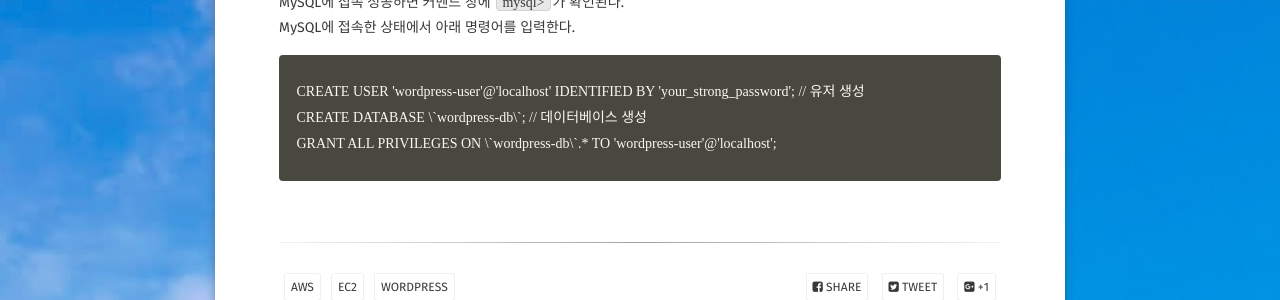
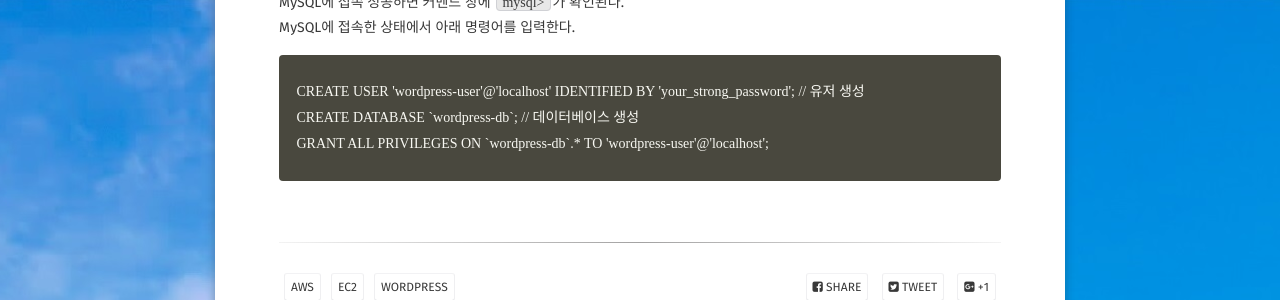
Before and after one commit to kangyechan/kangyechan.github.io, a Jekyll site: the page built from _posts/2019-01-08-aws-ec2-server-wp.md, in a window 1280 px wide. Shown: the part 905-1205 px from the top of the page. Built offline with Jekyll 4.4.1, drawn with Linux system fonts in a browser that asks for light colours; some web fonts are replaced.

```diff
--- a/_posts/2019-01-08-aws-ec2-server-wp.md
+++ b/_posts/2019-01-08-aws-ec2-server-wp.md
@@ -34,6 +34,6 @@ MySQL에 접속한 상태에서 아래 명령어를 입력한다.
 
 {% highlight html %}
  CREATE USER 'wordpress-user'@'localhost' IDENTIFIED BY 'your_strong_password'; // 유저 생성
- CREATE DATABASE \`wordpress-db\`; // 데이터베이스 생성
- GRANT ALL PRIVILEGES ON \`wordpress-db\`.* TO 'wordpress-user'@'localhost';
+ CREATE DATABASE `wordpress-db`; // 데이터베이스 생성
+ GRANT ALL PRIVILEGES ON `wordpress-db`.* TO 'wordpress-user'@'localhost';
 {% endhighlight %}
```
